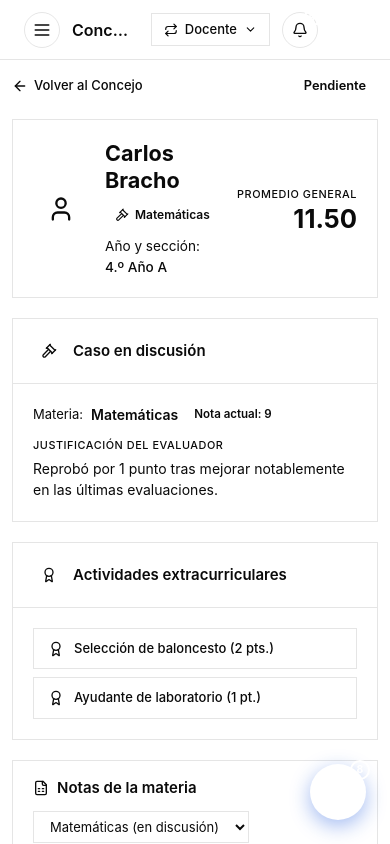
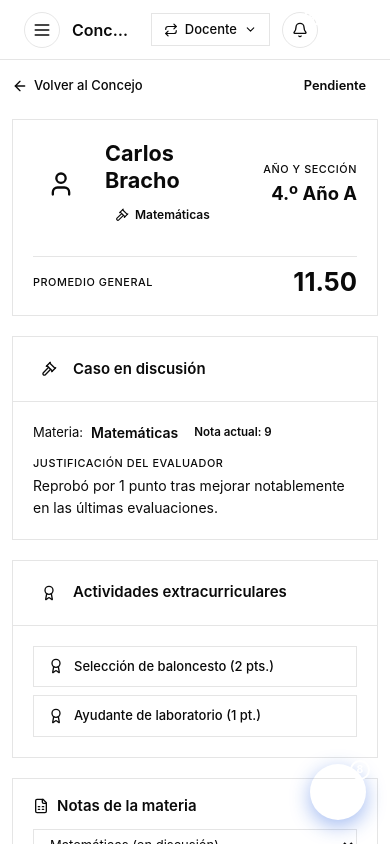
Before and after one commit to Pokoexe/Gestion-Estudiantil, a React (Vite) app: page /Gestion-Estudiantil/docente/concejo/1 in a window 390 px wide. Shown: the top 844 px of the page. Built offline with nearby package versions, Linux system fonts and the light colour scheme.

Commit message:
fixing details in docent role

```diff
--- a/src/app/components/PlanStats.tsx
+++ b/src/app/components/PlanStats.tsx
@@ -21,11 +21,11 @@ export function PlanStats({
     ];
 
     return (
-        <div className="grid grid-cols-2 md:grid-cols-3 gap-4">
-            {items.map((s, index) => {
+        <div className="grid  md:grid-cols-3 gap-4">
+            {items.map((s) => {
                 const Icon = s.icon;
                 return (
-                    <div key={s.label} className={`${index + 1 === items.length && "hidden md:block"} bg-edu-surface rounded-edu-card p-5 border border-edu-border-soft flex flex-col gap-2.5`}>
+                    <div key={s.label} className={`bg-edu-surface rounded-edu-card p-5 border border-edu-border-soft flex flex-col gap-2.5`}>
                         <div className="flex justify-between items-start">
                             <div>
                                 <p className="text-edu-ink-500 text-xs font-medium m-0 uppercase tracking-[0.05em]">{s.label}</p>
--- a/src/app/pages/CourseDetailPage.tsx
+++ b/src/app/pages/CourseDetailPage.tsx
@@ -255,7 +255,7 @@ export function CourseDetailPage() {
 
                 {/* Plan de evaluación */}
                 <div className="lg:col-span-3">
-                    <div className="flex justify-between items-center mb-3">
+                    <div className="flex justify-between items-center mb-3 flex-wrap gap-3">
                         <div>
                             <h3 className="m-0 text-edu-ink font-bold text-base">Plan de evaluación</h3>
                             <p className="mt-0.5 mb-0 text-edu-ink-400 text-[0.8rem]">
--- a/src/app/pages/DocenteConcejoDiscusionPage.tsx
+++ b/src/app/pages/DocenteConcejoDiscusionPage.tsx
@@ -118,10 +118,13 @@ export function DocenteConcejoDiscusionPage() {
             </div>
 
             {/* Cabecera: nombre del estudiante + materia / año / sección */}
-            <div className="bg-edu-surface rounded-edu-card border border-edu-border-soft p-5 flex items-center gap-4 flex-wrap">
+            <div className="bg-edu-surface rounded-edu-card border border-edu-border-soft p-5 flex items-center gap-4 flex-wrap md:flex-nowrap">
+                {/* Avatar / Icono */}
                 <div className="w-14 h-14 rounded-full bg-edu-primary-100 flex items-center justify-center shrink-0">
                     <User className="w-7 h-7 text-edu-primary" />
                 </div>
+
+                {/* Información Principal */}
                 <div className="flex-1 min-w-0">
                     <h2 className="text-edu-ink text-[1.35rem] font-bold m-0 leading-tight">{post.estudiante}</h2>
                     <div className="flex items-center gap-2 flex-wrap mt-2">
@@ -129,15 +132,24 @@ export function DocenteConcejoDiscusionPage() {
                             <Gavel className="w-3.5 h-3.5" />
                             {post.materia}
                         </span>
-                        <span className="text-[0.85rem] text-edu-ink-500">
+
+                        {/* Año y sección: VERSIÓN ESCRITORIO (Se oculta en móviles) */}
+                        <span className="hidden md:inline-flex text-[0.85rem] text-edu-ink-500">
                             Año y sección: <span className="text-edu-ink-700 font-medium">{post.anio}</span>
                         </span>
                     </div>
                 </div>
+
+                {/* Año y sección: VERSIÓN MÓVIL (Toma el lugar del promedio arriba a la derecha) */}
+                <div className="md:hidden text-right shrink-0">
+                    <div className="text-[0.68rem] text-edu-ink-400 uppercase tracking-[0.05em] font-medium">Año y sección</div>
+                    <div className="text-[1.15rem] font-bold text-edu-ink-700 mt-0.5">{post.anio}</div>
+                </div>
+
                 {boletin && (
-                    <div className="text-right shrink-0">
+                    < div className="w-full md:w-auto flex md:block justify-between items-center md:text-right shrink-0 mt-3 md:mt-0 pt-3 md:pt-0 border-t border-edu-border-soft md:border-t-0">
                         <div className="text-[0.68rem] text-edu-ink-400 uppercase tracking-[0.05em] font-medium">Promedio general</div>
-                        <div className={`text-[1.6rem] font-bold leading-none mt-1 ${promedio(boletin.notas) >= 10 ? "text-edu-success" : "text-edu-danger"}`}>
+                        <div className={`text-[1.6rem] font-bold leading-none md:mt-1 ${promedio(boletin.notas) >= 10 ? "text-edu-success" : "text-edu-danger"}`}>
                             {promedio(boletin.notas).toFixed(2)}
                         </div>
                     </div>
@@ -145,11 +157,11 @@ export function DocenteConcejoDiscusionPage() {
             </div>
 
             {/* Dos columnas: izquierda (motivo + actividades) · derecha (observación + notas) */}
-            <div className="grid grid-cols-1 lg:grid-cols-[1fr_1.25fr] gap-5 items-start">
+            < div className="grid grid-cols-1 lg:grid-cols-[1fr_1.25fr] gap-5 items-start" >
                 {/* ---------------- Columna izquierda ---------------- */}
-                <div className="flex flex-col gap-5">
+                < div className="flex flex-col gap-5" >
                     {/* Motivo de la postulación */}
-                    <div className="bg-edu-surface rounded-edu-card border border-edu-border-soft overflow-hidden">
+                    < div className="bg-edu-surface rounded-edu-card border border-edu-border-soft overflow-hidden" >
                         <div className="px-5 py-4 border-b border-edu-border-soft flex items-center gap-2">
                             <div className="w-8 h-8 rounded-edu-control bg-edu-primary-50 flex items-center justify-center">
                                 <Gavel className="w-4 h-4 text-edu-primary" />
@@ -169,10 +181,10 @@ export function DocenteConcejoDiscusionPage() {
                                 <p className="text-[0.875rem] text-edu-ink-700 leading-[1.55] m-0">{post.motivo}</p>
                             </div>
                         </div>
-                    </div>
+                    </div >
 
                     {/* Actividades extracurriculares (abajo a la izquierda) */}
-                    <div className="bg-edu-surface rounded-edu-card border border-edu-border-soft overflow-hidden">
+                    < div className="bg-edu-surface rounded-edu-card border border-edu-border-soft overflow-hidden" >
                         <div className="px-5 py-4 border-b border-edu-border-soft flex items-center gap-2">
                             <div className="w-8 h-8 rounded-edu-control bg-edu-primary-50 flex items-center justify-center">
                                 <Award className="w-4 h-4 text-edu-primary" />
@@ -193,15 +205,15 @@ export function DocenteConcejoDiscusionPage() {
                                 <p className="text-[0.8125rem] text-edu-ink-400 m-0">Sin actividades extracurriculares registradas.</p>
                             )}
                         </div>
-                    </div>
-                </div>
+                    </div >
+                </div >
 
                 {/* ---------------- Columna derecha ---------------- */}
-                <div className="flex flex-col gap-5">
+                < div className="flex flex-col gap-5" >
 
                     {/* Notas de la materia + selector de materia */}
-                    <div className="bg-edu-surface rounded-edu-card border border-edu-border-soft overflow-hidden">
-                        <div className="px-5 py-4 border-b border-edu-border-soft flex items-center justify-between gap-3 flex-wrap">
+                    < div className="bg-edu-surface rounded-edu-card border border-edu-border-soft overflow-hidden" >
+                        <div className="px-5 py-4 border-b border-edu-border-soft grid md:flex md:justify-between items-center gap-3 md:flex-wrap">
                             <div className="flex items-center gap-2">
                                 <FileSpreadsheet className="w-4 h-4 text-edu-ink-400" />
                                 <h3 className="m-0 text-edu-ink font-semibold text-[0.9375rem]">Notas de la materia</h3>
@@ -209,7 +221,7 @@ export function DocenteConcejoDiscusionPage() {
                             <select
                                 value={viewMateria}
                                 onChange={(e) => setViewMateria(e.target.value)}
-                                className="border-[1.5px] border-edu-border rounded-edu-control px-3 py-1.5 text-[0.8125rem] text-edu-ink-700 bg-edu-subtle outline-none cursor-pointer transition-colors focus:border-edu-primary"
+                                className="w-full md:w-auto border-[1.5px] border-edu-border rounded-edu-control px-3 py-1.5 text-[0.8125rem] text-edu-ink-700 bg-edu-subtle outline-none cursor-pointer transition-colors focus:border-edu-primary"
                             >
                                 {materias.map((m) => (
                                     <option key={m} value={m}>
@@ -261,12 +273,13 @@ export function DocenteConcejoDiscusionPage() {
                                 ))}
                             </div>
                         </div>
-                    </div>
-                </div>
-            </div>
+                    </div >
+                </div >
+            </div >
 
             {/* Dos botones grandes: aceptar o rechazar (con confirmación) */}
-            {pendiente ? (
+            {
+                pendiente ? (
                     <div className="grid grid-cols-1 sm:grid-cols-2 gap-4">
                         <button
                             type="button"
@@ -290,10 +303,12 @@ export function DocenteConcejoDiscusionPage() {
                         {post.estado === "Aceptada" ? <CheckCircle2 className="w-5 h-5" /> : <XCircle className="w-5 h-5" />}
                         Esta discusión ya fue {post.estado === "Aceptada" ? "aceptada" : "rechazada"} por el Concejo.
                     </div>
-            )}
+                )
+            }
 
             {/* Modal de confirmación */}
-            {confirm && (
+            {
+                confirm && (
                     <div className="fixed inset-0 z-50 bg-black/40 flex items-center justify-center p-4" onClick={() => setConfirm(null)}>
                         <div className="bg-edu-surface rounded-edu-card w-full max-w-md max-h-[90vh] overflow-y-auto shadow-[0_8px_24px_rgba(0,0,0,0.15)]" onClick={(e) => e.stopPropagation()}>
                             <div className="px-5 py-4 border-b border-edu-border-soft flex items-center gap-2">
@@ -345,7 +360,8 @@ export function DocenteConcejoDiscusionPage() {
                             </div>
                         </div>
                     </div>
-            )}
-        </div>
+                )
+            }
+        </div >
     );
 }
--- a/src/app/pages/DocenteConcejoPage.tsx
+++ b/src/app/pages/DocenteConcejoPage.tsx
@@ -48,12 +48,12 @@ export function DocenteConcejoPage() {
     return (
         <div className="flex flex-col gap-5">
             {/* Encabezado */}
-            <div>
+            {/* <div>
                 <h2 className="m-0 text-edu-ink font-bold text-[1.35rem]">Concejo de Profesores</h2>
                 <p className="text-edu-ink-500 text-sm mt-1 m-0">
                     Acepta o rechaza las discusiones de notas de los estudiantes postulados por el evaluador
                 </p>
-            </div>
+            </div> */}
 
             {/* Notificación: hay una discusión de notas en curso (clic → detalle) */}
             {activa && (
--- a/src/app/pages/DocenteHorarioPage.tsx
+++ b/src/app/pages/DocenteHorarioPage.tsx
@@ -50,12 +50,12 @@ export function DocenteHorarioPage() {
 
     return (
         <div className="flex flex-col gap-5">
-            <div>
+            {/* <div>
                 <h2 className="m-0 text-edu-ink font-bold text-[1.35rem]">Mi horario semanal</h2>
                 <p className="text-edu-ink-500 text-sm mt-1 m-0">
                     Distribución de clases · Ciclo escolar 2026-I
                 </p>
-            </div>
+            </div> */}
 
             {/* Leyenda de materias */}
             <div className="bg-edu-surface rounded-edu-card border border-edu-border-soft px-5 py-4 flex flex-wrap gap-4">
--- a/src/app/pages/DocentePostulacionesPage.tsx
+++ b/src/app/pages/DocentePostulacionesPage.tsx
@@ -164,12 +164,12 @@ export function DocentePostulacionesPage() {
     return (
         <div className="flex flex-col gap-5">
             {/* Encabezado */}
-            <div>
+            {/* <div>
                 <h2 className="m-0 text-edu-ink font-bold text-[1.35rem]">Mis Postulaciones</h2>
                 <p className="m-0 text-edu-ink-500 text-sm mt-1">
                     Actividades asignadas y estudiantes postulados para participar en ellas
                 </p>
-            </div>
+            </div> */}
 
             {/* KPIs */}
             <div className="grid grid-cols-1 sm:grid-cols-2 lg:grid-cols-4 gap-4">
--- a/src/app/pages/DocenteReparacionesPage.tsx
+++ b/src/app/pages/DocenteReparacionesPage.tsx
@@ -52,12 +52,12 @@ export function DocenteReparacionesPage() {
             )}
 
             {/* Encabezado */}
-            <div>
+            {/* <div>
                 <h2 className="m-0 text-edu-ink font-bold text-[1.35rem]">Reparaciones</h2>
                 <p className="text-edu-ink-500 text-sm mt-1 m-0">
                     Materias reprobadas: crea y gestiona sus evaluaciones de recuperación
                 </p>
-            </div>
+            </div> */}
 
             {/* Bloques */}
             <div className="grid grid-cols-1 sm:grid-cols-2 lg:grid-cols-3 gap-4">
--- a/src/app/pages/RepairCoursePage.tsx
+++ b/src/app/pages/RepairCoursePage.tsx
@@ -397,7 +397,7 @@ export function RepairCoursePage() {
 
                 {/* Plan de evaluación de la etapa */}
                 <div className="lg:col-span-3">
-                    <div className="flex justify-between items-center mb-3">
+                    <div className="flex justify-between items-center mb-3 flex-wrap gap-3">
                         <div>
                             <h3 className="m-0 text-edu-ink font-bold text-base">Plan de evaluación · Etapa {etapa.order}</h3>
                             <p className="mt-0.5 mb-0 text-edu-ink-400 text-[0.8rem]">
@@ -416,6 +416,7 @@ export function RepairCoursePage() {
                             ))}
                         </div>
                     </div>
+
 
                     <div className="flex flex-col gap-2.5">
                         {filteredAssignments.length === 0 ? (
```
Also changed, not shown: src/app/pages/DocenteCalificacionesPage.tsx (+11 -5 lines), src/app/pages/DocenteCursosPage.tsx (+22 -19 lines), src/app/pages/DocenteSeccionesPage.tsx (+3 -4 lines), src/app/pages/DocentePlanFormPage.tsx (indentation only). Lines whose indentation alone changed are shown as unchanged.
